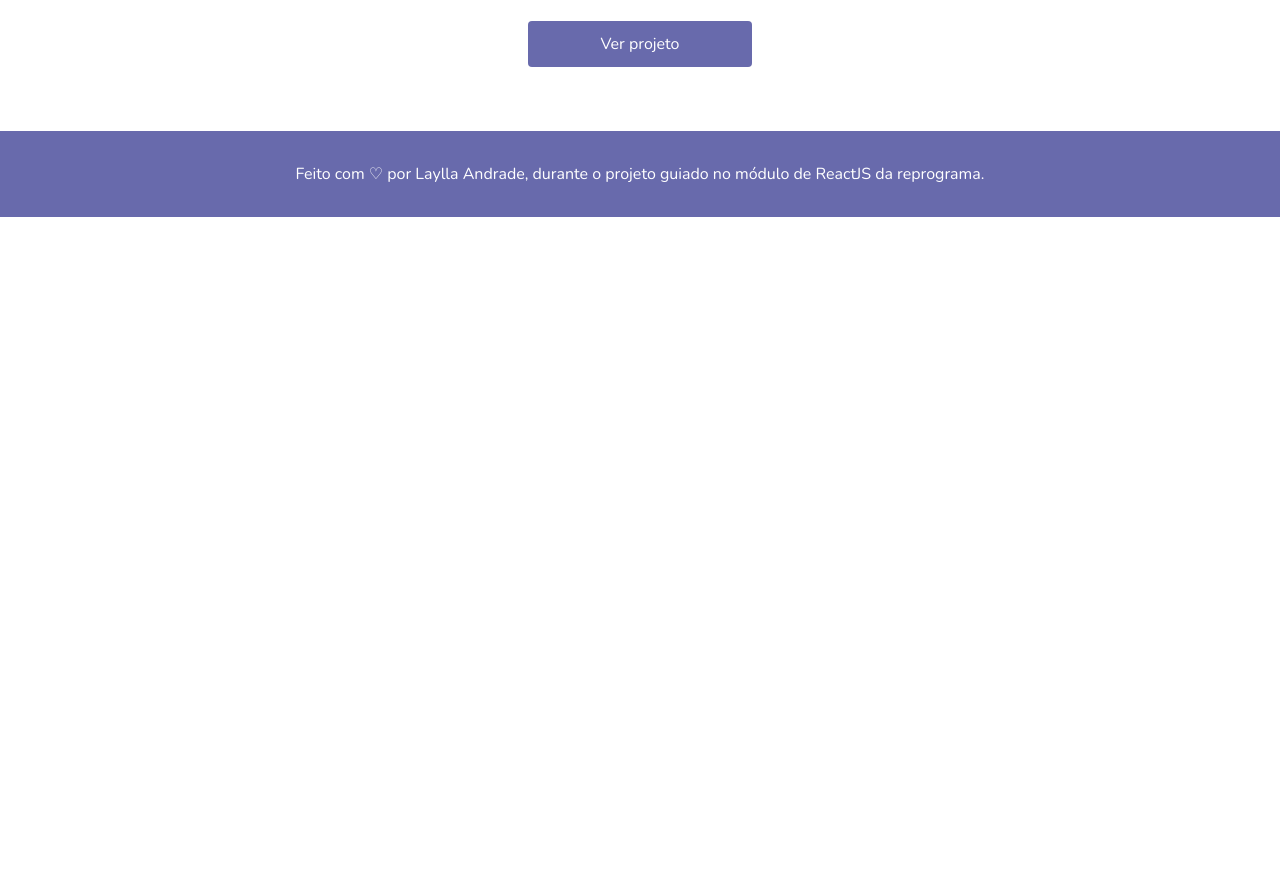
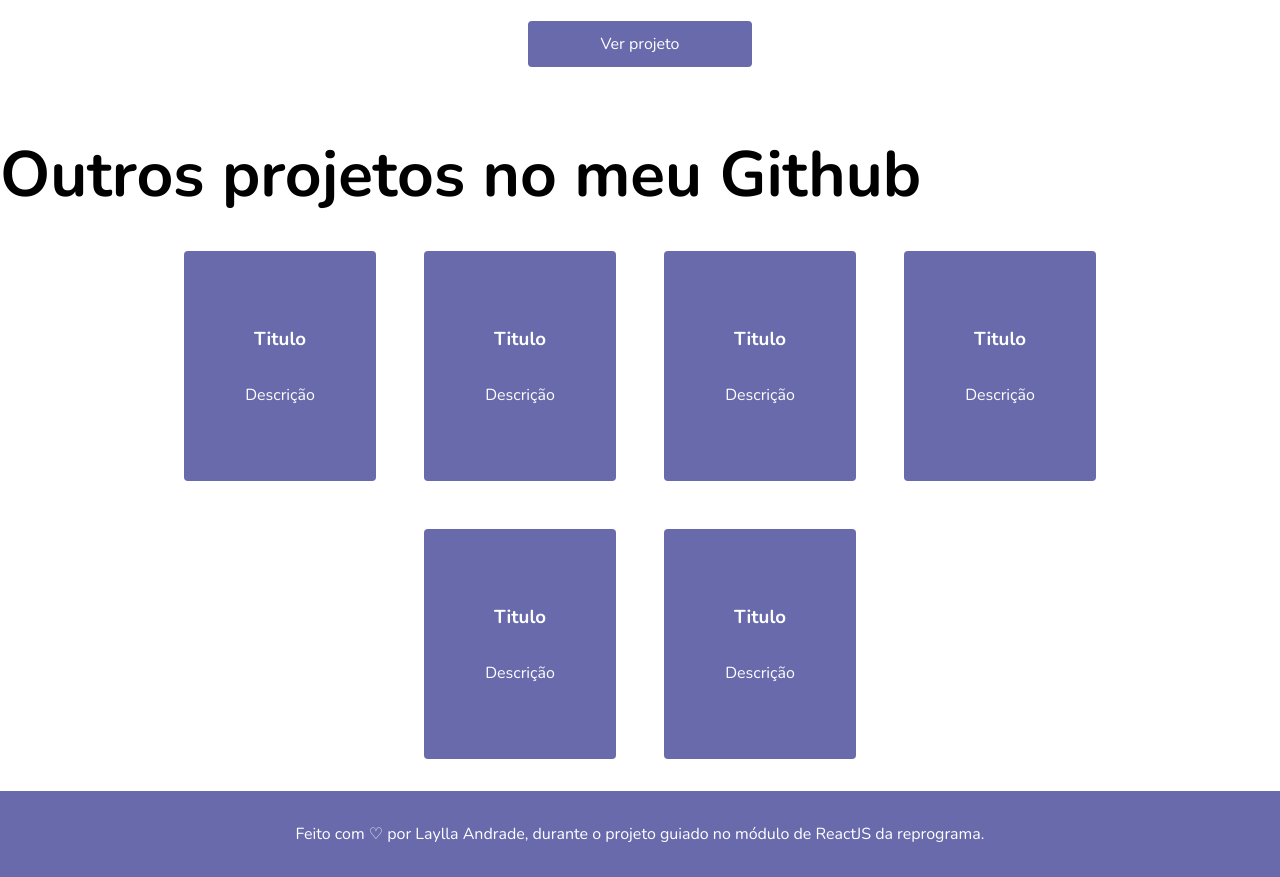
Before and after one commit to layllandrade/projeto-guiado-react, a React (Vite) app: page /portfolio in a window 1280 px wide. Shown: the part 1580-2457 px from the top of the page. Before the commit the page ends 1797 px from the top, so only its background shows below. Built offline with nearby package versions, Linux system fonts and the light colour scheme.

Commit message:
Adicionando Readme

```diff
--- a/src/pages/Portfolio.jsx
+++ b/src/pages/Portfolio.jsx
@@ -9,6 +9,7 @@ import styles from '../styles/components/pages/portfolio.module.css'
 
 export function Portfolio() {
     return(
+        <>
             <div>
                 <Header title="Meus Projetinhos" image={portfolioImg} />
                 <div className={styles.projetosFavoritos}>
@@ -17,7 +18,7 @@ export function Portfolio() {
                         <div className={styles.cards}>
                             <h1>Primeiro Projeto</h1>
                             <img className={styles.cardImg} src={primeiroImg}/>
-                        <p>Projeto muito especial para mim,feito apenas com html e css. Realizado na seleção do curso, foi minha porta de entrada no Reprograma</p>
+                            <p>Projeto muito especial para mim, feito apenas com html e css. Realizado na seleção do curso, foi minha porta de entrada no Reprograma</p>
                             <a className={styles.cardLink} href="https://ws3-laylla.netlify.app/" target="_blank">Ver projeto</a>
                         </div>
                         <div className={styles.cards}>
@@ -35,5 +36,42 @@ export function Portfolio() {
                     </div>
                 </div>
             </div>
+            <div className={styles.projetsContainer}>
+                <h2 className={styles.projectsTitle}>Outros projetos no meu Github</h2>
+                <div className={styles.projetsContainer}>
+                <div className={styles.cardsRepoContainer}>
+                    <div className={styles.cardRepo}>
+                        <h3 className={styles.cardRepoText}>Titulo</h3>
+                        <p className={styles.cardRepoText}>Descrição</p>
+                    </div>
+                    <div className={styles.cardRepo}>
+                        <h3 className={styles.cardRepoText}>Titulo</h3>
+                        <p className={styles.cardRepoText}>Descrição</p>
+
+                    </div>
+                    <div className={styles.cardRepo}>
+                        <h3 className={styles.cardRepoText}>Titulo</h3>
+                        <p className={styles.cardRepoText}>Descrição</p>
+
+                    </div>
+                    <div className={styles.cardRepo}>
+                        <h3 className={styles.cardRepoText}>Titulo</h3>
+                        <p className={styles.cardRepoText}>Descrição</p>
+
+                    </div>
+                    <div className={styles.cardRepo}>
+                        <h3 className={styles.cardRepoText}>Titulo</h3>
+                        <p className={styles.cardRepoText}>Descrição</p>
+
+                    </div>
+                    <div className={styles.cardRepo}>
+                        <h3 className={styles.cardRepoText}>Titulo</h3>
+                        <p className={styles.cardRepoText}>Descrição</p>
+
+                    </div>
+                </div>
+                </div>
+            </div>
+        </>
     )
 }
--- a/src/styles/components/pages/portfolio.module.css
+++ b/src/styles/components/pages/portfolio.module.css
@@ -28,9 +28,11 @@
     gap: 3rem;
     font-size: 1.2rem;
 }
+
 .cardImg {
   width:100%;
 }
+
 .cardLink {
     background-color: #686aac;
     border: none;
@@ -42,3 +44,36 @@
     border-radius: 4px;
     cursor: pointer;
 }
+
+.cardsRepoContainer {
+    display: flex;
+    justify-content: center;
+    align-items: center;
+    flex-wrap: wrap;
+    width: 80%;
+    margin: 0 auto;
+    gap: 3rem;
+    padding: 2rem;
+}
+
+.cardRepo {
+    background: #686AAC;
+    width: 20%;
+    height: 230px;
+    padding: 2rem;
+    border-radius: 4px;
+    text-align: center;
+    display: flex;
+    justify-content: center;
+    align-items: center;
+    flex-direction: column;
+    gap: 2rem;
+}
+
+.cardRepoText {
+    color: #fff;
+}
+
+.projectsTitle {
+    font-size: 4rem;
+}
```
Also changed, not shown: 1 other file (tests, documents, lock files or other folders). Lines whose indentation alone changed are shown as unchanged.
